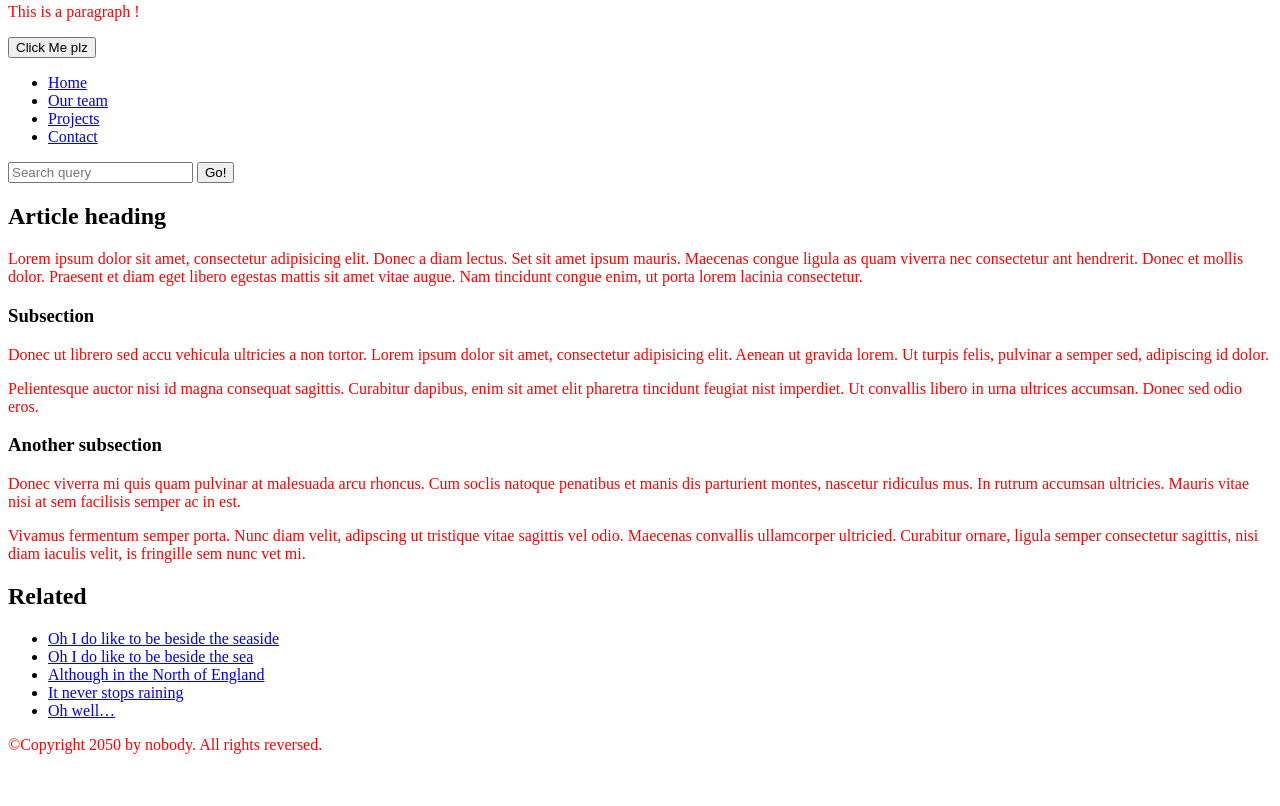
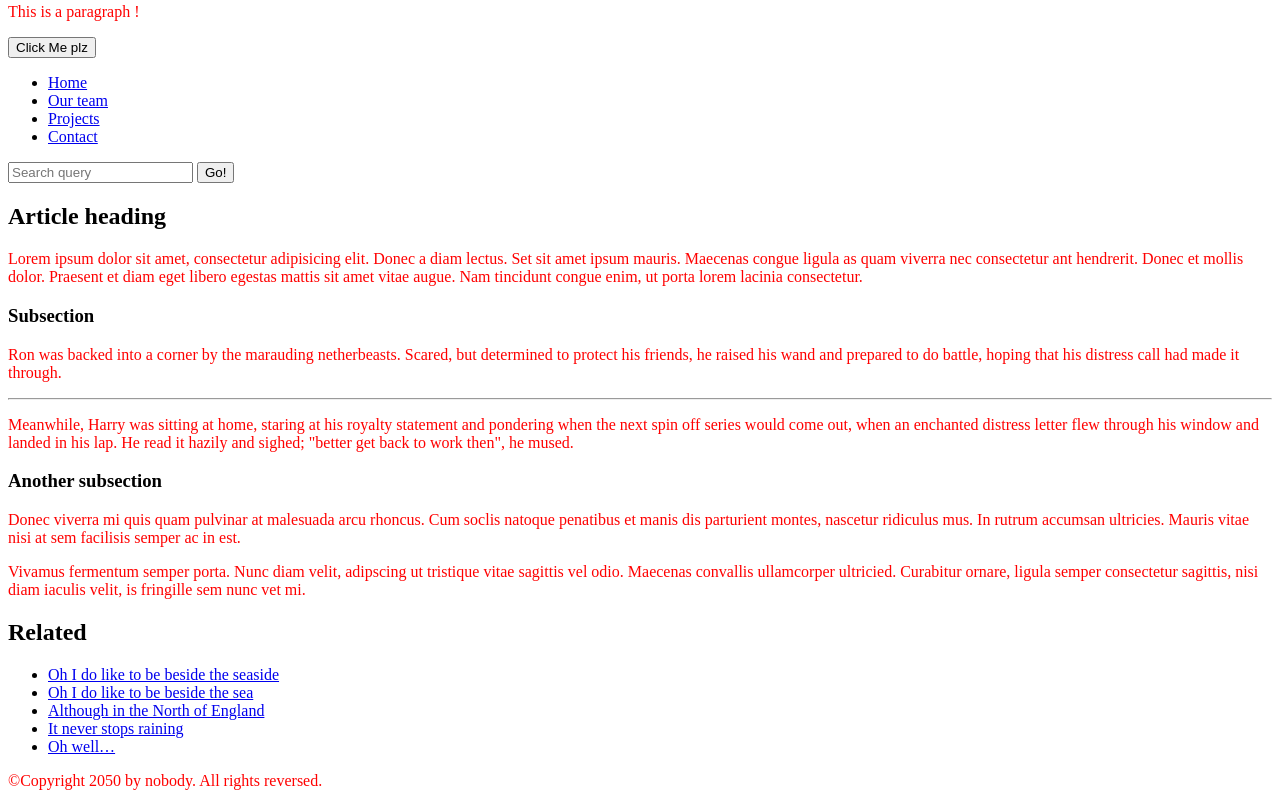
Before and after one commit to mostafa-maslouhi/mmx, a plain HTML site: page index.html in a window 1280 px wide. Shown: the part 678-1484 px from the top of the page. Before the commit the page ends 1448 px from the top, so only its background shows below. Drawn offline with Linux system fonts and the light colour scheme.

Commit message:
Update index.html

```diff
--- a/index.html
+++ b/index.html
@@ -50,18 +50,17 @@
           <h3>Subsection</h3>
 
           <p>
-            Donec ut librero sed accu vehicula ultricies a non tortor. Lorem
-            ipsum dolor sit amet, consectetur adipisicing elit. Aenean ut
-            gravida lorem. Ut turpis felis, pulvinar a semper sed, adipiscing id
-            dolor.
-          </p>
-
-          <p>
-            Pelientesque auctor nisi id magna consequat sagittis. Curabitur
-            dapibus, enim sit amet elit pharetra tincidunt feugiat nist
-            imperdiet. Ut convallis libero in urna ultrices accumsan. Donec sed
-            odio eros.
-          </p>
+  Ron was backed into a corner by the marauding netherbeasts. Scared, but
+  determined to protect his friends, he raised his wand and prepared to do
+  battle, hoping that his distress call had made it through.
+</p>
+<hr />
+<p>
+  Meanwhile, Harry was sitting at home, staring at his royalty statement and
+  pondering when the next spin off series would come out, when an enchanted
+  distress letter flew through his window and landed in his lap. He read it
+  hazily and sighed; "better get back to work then", he mused.
+</p>
         </section>
 
         <section>
```
